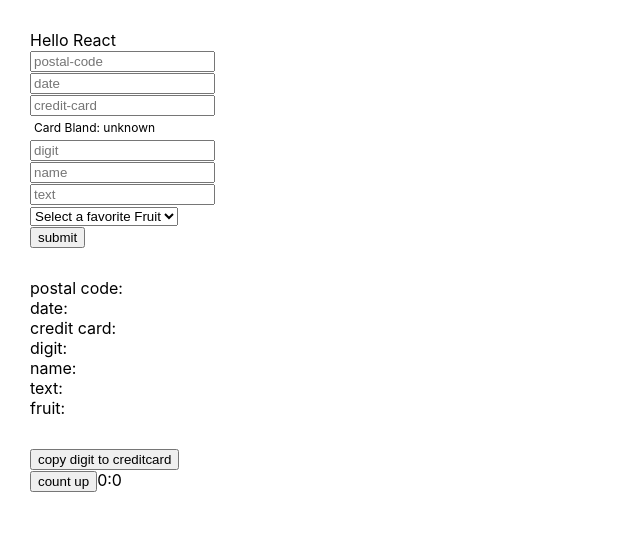
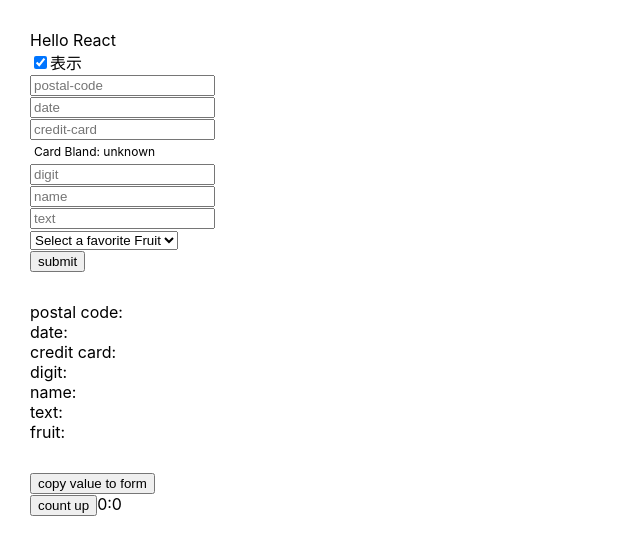
Before and after one commit to yamagame/formik-testcode, a React (Create React App) app: page / in a window 1280 px wide. Shown: the top 554 px of the page, without its empty margins (0-640 px from the left). Built offline with nearby package versions, Linux system fonts and the light colour scheme.

Commit message:
フォーム値を戻すボタン追加

```diff
--- a/src/App.tsx
+++ b/src/App.tsx
@@ -103,19 +103,11 @@ const validationSchema = (forcusState: ForcusState) => {
   });
 };
 
-function numberString(val: string) {
-  const zenkaku = "０１２３４５６７８９".split("");
-  const reg = new RegExp("(" + zenkaku.join("|") + ")", "g");
-  const ret = val
-    .replace(reg, (match) => String(zenkaku.indexOf(match)))
-    .replace(/[^0-9]/g, "");
-  return ret;
-}
-
 function App() {
   const [state, dispatch] = React.useReducer(submitReducer, submitInitialState);
   const [count1, setCount1] = React.useState(0);
   const [count2, setCount2] = React.useState(0);
+  const [visibleFlag, setVisibleFlag] = React.useState(true);
   const focusStateRef = React.useRef<ForcusState>({});
 
   const formik = useFormik<FormProps>({
@@ -150,6 +142,16 @@ function App() {
   return (
     <div style={{ margin: 30 }}>
       <div>Hello React</div>
+      <div>
+        <input
+          type="checkbox"
+          checked={visibleFlag}
+          onChange={() => setVisibleFlag(!visibleFlag)}
+        />
+        表示
+      </div>
+      {visibleFlag && (
+        <div>
           <form
             onSubmit={(e) => {
               formik.handleSubmit(e);
@@ -173,7 +175,9 @@ function App() {
                 }}
                 onBlur={formik.handleBlur}
               />
-          <span>{formik.touched.postalCode && formik.errors.postalCode}</span>
+              <span>
+                {formik.touched.postalCode && formik.errors.postalCode}
+              </span>
             </div>
             <div>
               <DateInput
@@ -206,9 +210,13 @@ function App() {
                   formik.setFieldValue("creditcard", formik.values.creditcard);
                 }}
               />
-          <span>{formik.touched.creditcard && formik.errors.creditcard}</span>
+              <span>
+                {formik.touched.creditcard && formik.errors.creditcard}
+              </span>
             </div>
-        <div style={{ fontSize: 12, margin: 4 }}>Card Bland: {cardbland}</div>
+            <div style={{ fontSize: 12, margin: 4 }}>
+              Card Bland: {cardbland}
+            </div>
             <div>
               <DigitInput
                 name="digit"
@@ -255,11 +263,6 @@ function App() {
                 }}
                 onBlur={(e) => {
                   formik.handleBlur(e);
-              formik.setFieldValue(
-                e.target.name,
-                numberString(e.target.value),
-                true
-              );
                 }}
               />
               <span>{formik.touched.text && formik.errors.text}</span>
@@ -267,6 +270,7 @@ function App() {
             <div>
               <select
                 name="fruit"
+                value={formik.values.fruit}
                 onChange={formik.handleChange}
                 onBlur={formik.handleBlur}
               >
@@ -323,9 +327,11 @@ function App() {
           <div style={{ marginTop: 30 }}>
             <input
               type="button"
-          value="copy digit to creditcard"
+              value="copy value to form"
               onClick={() => {
-            formik.setFieldValue("creditcard", formik.values.digit);
+                Object.entries(state).forEach(([key, value]) => {
+                  formik.setFieldValue(key, value);
+                });
               }}
             />
             <div />
@@ -335,6 +341,8 @@ function App() {
             </span>
           </div>
         </div>
+      )}
+    </div>
   );
 }
 
```
Also changed, not shown: 3 other files (tests, documents, lock files or other folders). Lines whose indentation alone changed are shown as unchanged.
